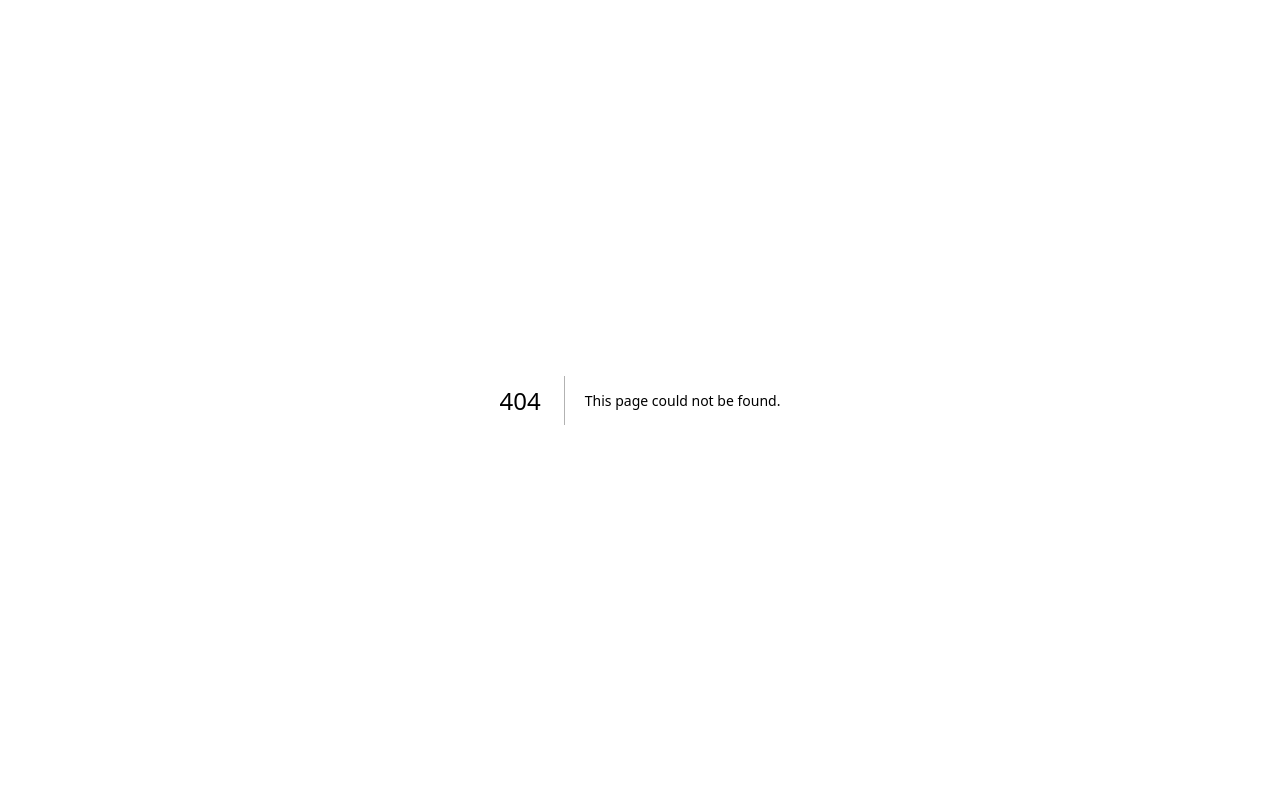
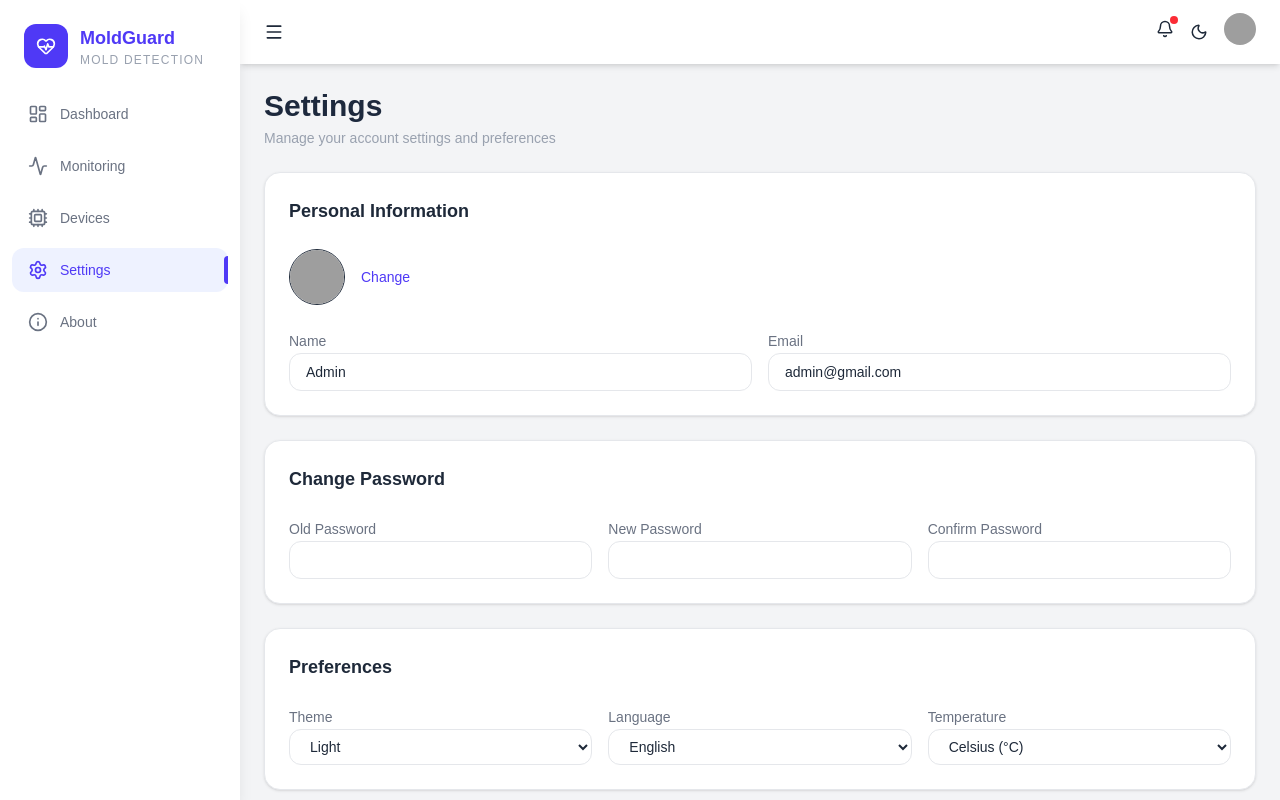
Before and after one commit to Aqillaaprly/MoldDetection_PBL6, a Next.js app: page /settings in a window 1280 px wide. Before the commit this address had no page. Built offline with nearby package versions, Linux system fonts and the light colour scheme; grey boxes are pictures that could not be loaded.

Commit message:
feat: add settings page

```diff
--- /dev/null
+++ b/app/(main)/settings/page.tsx
@@ -0,0 +1,100 @@
+"use client"
+
+import { useState } from "react"
+import PersonalInfo from "@/components/settings/PersonalInfo"
+import ChangePassword from "@/components/settings/ChangePassword"
+import Preferences from "@/components/settings/Preferences"
+import ConnectedAccounts from "@/components/settings/ConnectedAccounts"
+import DeviceList from "@/components/settings/DeviceList"
+
+export default function SettingsPage() {
+
+  const [name, setName] = useState("Admin")
+  const [email, setEmail] = useState("admin@gmail.com")
+  const [avatar, setAvatar] = useState("/profile.jpg")
+
+  const [oldPassword, setOldPassword] = useState("")
+  const [newPassword, setNewPassword] = useState("")
+  const [confirmPassword, setConfirmPassword] = useState("")
+
+  const [theme, setTheme] = useState("Light")
+  const [language, setLanguage] = useState("English")
+  const [temperatureUnit, setTemperatureUnit] = useState("C")
+
+  const [connectedAccounts] = useState([
+    { name: "Google", email: "admin@gmail.com", connected: true }
+  ])
+
+  const [devices] = useState([
+    { name: "iPhone 14 Pro", lastUsed: "2 days ago" },
+    { name: "Samsung Galaxy S26", lastUsed: "1 week ago" }
+  ])
+
+  const handleAvatarChange = (e: React.ChangeEvent<HTMLInputElement>) => {
+    const file = e.target.files?.[0]
+    if (!file) return
+    setAvatar(URL.createObjectURL(file))
+  }
+
+  const handleSave = () => {
+    alert("Settings saved!")
+  }
+
+  return (
+    <div className="space-y-6">
+
+      {/* HEADER */}
+      <div>
+        <h1 className="text-3xl font-bold text-slate-800 dark:text-white">
+          Settings
+        </h1>
+        <p className="text-sm text-gray-400 mt-1">
+          Manage your account settings and preferences
+        </p>
+      </div>
+
+      <PersonalInfo
+        name={name}
+        setName={setName}
+        email={email}
+        setEmail={setEmail}
+        avatar={avatar}
+        handleAvatarChange={handleAvatarChange}
+      />
+
+      <ChangePassword
+        oldPassword={oldPassword}
+        setOldPassword={setOldPassword}
+        newPassword={newPassword}
+        setNewPassword={setNewPassword}
+        confirmPassword={confirmPassword}
+        setConfirmPassword={setConfirmPassword}
+      />
+
+      <Preferences
+        theme={theme}
+        setTheme={setTheme}
+        language={language}
+        setLanguage={setLanguage}
+        temperatureUnit={temperatureUnit}
+        setTemperatureUnit={setTemperatureUnit}
+      />
+
+      <div className="grid lg:grid-cols-2 gap-6">
+        <ConnectedAccounts connectedAccounts={connectedAccounts} />
+        <DeviceList devices={devices} />
+      </div>
+
+      {/* ACTION */}
+      <div className="flex justify-end gap-3">
+        <button
+          onClick={handleSave}
+          className="px-6 py-2 rounded-xl bg-indigo-600 text-white text-sm hover:bg-indigo-500"
+        >
+          Save Changes
+        </button>
+      </div>
+
+    </div>
+  )
+}
--- /dev/null
+++ b/components/settings/ChangePassword.tsx
@@ -0,0 +1,47 @@
+export default function ChangePassword({
+  oldPassword, setOldPassword,
+  newPassword, setNewPassword,
+  confirmPassword, setConfirmPassword
+}: any) {
+  return (
+    <div className="bg-white dark:bg-gray-900 p-6 rounded-2xl border border-gray-200 dark:border-gray-700 shadow-sm space-y-6">
+
+      <h2 className="font-semibold text-lg">Change Password</h2>
+
+      <div className="grid md:grid-cols-3 gap-4">
+
+        <div className="space-y-1">
+          <label className="text-sm text-gray-500">Old Password</label>
+          <input
+            type="password"
+            value={oldPassword}
+            onChange={(e) => setOldPassword(e.target.value)}
+            className="w-full border border-gray-200 dark:border-gray-700 bg-white dark:bg-gray-800 rounded-xl px-4 py-2 text-sm"
+          />
+        </div>
+
+        <div className="space-y-1">
+          <label className="text-sm text-gray-500">New Password</label>
+          <input
+            type="password"
+            value={newPassword}
+            onChange={(e) => setNewPassword(e.target.value)}
+            className="w-full border border-gray-200 dark:border-gray-700 bg-white dark:bg-gray-800 rounded-xl px-4 py-2 text-sm"
+          />
+        </div>
+
+        <div className="space-y-1">
+          <label className="text-sm text-gray-500">Confirm Password</label>
+          <input
+            type="password"
+            value={confirmPassword}
+            onChange={(e) => setConfirmPassword(e.target.value)}
+            className="w-full border border-gray-200 dark:border-gray-700 bg-white dark:bg-gray-800 rounded-xl px-4 py-2 text-sm"
+          />
+        </div>
+
+      </div>
+
+    </div>
+  )
+}
--- /dev/null
+++ b/components/settings/ConnectedAccounts.tsx
@@ -0,0 +1,29 @@
+export default function ConnectedAccounts({ connectedAccounts }: any) {
+  return (
+    <div className="bg-white dark:bg-gray-900 p-6 rounded-2xl border border-gray-200 dark:border-gray-700 shadow-sm space-y-4">
+
+      <h2 className="font-semibold text-lg">Connected Accounts</h2>
+
+      {connectedAccounts.map((acc: any, i: number) => (
+        <div key={i} className="flex items-center justify-between border-b last:border-none pb-3">
+          <div className="flex items-center gap-3">
+            <div className="w-8 h-8 rounded-full bg-gray-100 flex items-center justify-center text-sm font-bold">
+              G
+            </div>
+            <div>
+              <p className="text-sm font-medium">{acc.name}</p>
+              <p className="text-xs text-gray-400">
+                Connected as {acc.email}
+              </p>
+            </div>
+          </div>
+
+          <button className="text-sm text-red-500 hover:underline">
+            Disconnect
+          </button>
+        </div>
+      ))}
+
+    </div>
+  )
+}
--- /dev/null
+++ b/components/settings/DeviceList.tsx
@@ -0,0 +1,31 @@
+import { Laptop, Smartphone } from "lucide-react"
+
+export default function DeviceList({ devices }: any) {
+  return (
+    <div className="bg-white dark:bg-gray-900 p-6 rounded-2xl border border-gray-200 dark:border-gray-700 shadow-sm space-y-4">
+
+      <h2 className="font-semibold text-lg">Devices</h2>
+
+      {devices.map((device: any, i: number) => (
+        <div key={i} className="flex items-center justify-between last:border-none pb-3">
+          <div className="flex items-center gap-3">
+            <div className="w-8 h-8 rounded-lg bg-gray-100 flex items-center justify-center">
+              {device.type === "laptop" ? <Laptop size={16} /> : <Smartphone size={16} />}
+            </div>
+            <div>
+              <p className="text-sm font-medium">{device.name}</p>
+              <p className="text-xs text-gray-400">
+                Last used {device.lastUsed}
+              </p>
+            </div>
+          </div>
+
+          <button className="text-sm text-red-500 hover:underline">
+            Remove
+          </button>
+        </div>
+      ))}
+
+    </div>
+  )
+}
--- /dev/null
+++ b/components/settings/PersonalInfo.tsx
@@ -0,0 +1,42 @@
+export default function PersonalInfo({
+  name, setName,
+  email, setEmail,
+  avatar, handleAvatarChange
+}: any) {
+  return (
+    <div className="bg-white dark:bg-gray-900 p-6 rounded-2xl border border-gray-200 dark:border-gray-700 shadow-sm space-y-6">
+
+      <h2 className="font-semibold text-lg">Personal Information</h2>
+
+      <div className="flex items-center gap-4">
+        <img src={avatar} className="w-14 h-14 rounded-full object-cover border" />
+
+        <label className="text-sm text-indigo-600 cursor-pointer">
+          Change
+          <input type="file" onChange={handleAvatarChange} className="hidden" />
+        </label>
+      </div>
+
+      <div className="grid md:grid-cols-2 gap-4">
+        <div className="space-y-1">
+          <label className="text-sm text-gray-500">Name</label>
+          <input
+            value={name}
+            onChange={(e) => setName(e.target.value)}
+            className="w-full border border-gray-200 dark:border-gray-700 bg-white dark:bg-gray-800 rounded-xl px-4 py-2 text-sm"
+          />
+        </div>
+
+        <div className="space-y-1">
+          <label className="text-sm text-gray-500">Email</label>
+          <input
+            value={email}
+            onChange={(e) => setEmail(e.target.value)}
+            className="w-full border border-gray-200 dark:border-gray-700 bg-white dark:bg-gray-800 rounded-xl px-4 py-2 text-sm"
+          />
+        </div>
+      </div>
+
+    </div>
+  )
+}
--- /dev/null
+++ b/components/settings/Preferences.tsx
@@ -0,0 +1,53 @@
+export default function Preferences({
+  theme, setTheme,
+  language, setLanguage,
+  temperatureUnit, setTemperatureUnit
+}: any) {
+  return (
+    <div className="bg-white dark:bg-gray-900 p-6 rounded-2xl border border-gray-200 dark:border-gray-700 shadow-sm space-y-6">
+
+      <h2 className="font-semibold text-lg">Preferences</h2>
+
+      <div className="grid md:grid-cols-3 gap-4">
+
+        <div className="space-y-1">
+          <label className="text-sm text-gray-500">Theme</label>
+          <select
+            value={theme}
+            onChange={(e) => setTheme(e.target.value)}
+            className="w-full border border-gray-200 dark:border-gray-700 bg-white dark:bg-gray-800 rounded-xl px-4 py-2 text-sm"
+          >
+            <option>Light</option>
+            <option>Dark</option>
+          </select>
+        </div>
+
+        <div className="space-y-1">
+          <label className="text-sm text-gray-500">Language</label>
+          <select
+            value={language}
+            onChange={(e) => setLanguage(e.target.value)}
+            className="w-full border border-gray-200 dark:border-gray-700 bg-white dark:bg-gray-800 rounded-xl px-4 py-2 text-sm"
+          >
+            <option>English</option>
+            <option>Indonesia</option>
+          </select>
+        </div>
+
+        <div className="space-y-1">
+          <label className="text-sm text-gray-500">Temperature</label>
+          <select
+            value={temperatureUnit}
+            onChange={(e) => setTemperatureUnit(e.target.value)}
+            className="w-full border border-gray-200 dark:border-gray-700 bg-white dark:bg-gray-800 rounded-xl px-4 py-2 text-sm"
+          >
+            <option value="C">Celsius (°C)</option>
+            <option value="F">Fahrenheit (°F)</option>
+          </select>
+        </div>
+
+      </div>
+
+    </div>
+  )
+}
```
